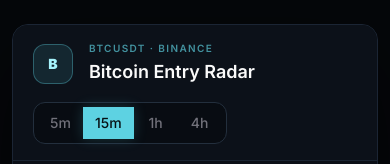
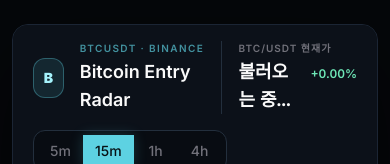
Before and after one commit to ziego0445/bitcoinGPT, a Next.js app: page / in a window 390 px wide. Shown: the top 164 px of the page. Built offline with nearby package versions, Linux system fonts and the light colour scheme; no server answers.

Commit message:
Show current BTC price in the header, always visible
The price was previously only visible below the chart, and the header
had just a "Live move" % that was itself hidden below the sm breakpoint.
Now the header always shows the live BTC/USDT price next to the % move.

```diff
--- a/app/components/BitcoinEntryChart.tsx
+++ b/app/components/BitcoinEntryChart.tsx
@@ -592,11 +592,14 @@
               <p className="text-[10px] font-semibold uppercase tracking-[0.14em] text-cyan-300/60">BTCUSDT · Binance</p>
               <h1 className="mt-0.5 text-lg font-semibold text-zinc-50">Bitcoin Entry Radar</h1>
             </div>
-            <div className="hidden border-l border-[#232f3d] pl-4 sm:block">
-              <p className="text-[10px] font-semibold uppercase tracking-[0.1em] text-zinc-500">Live move</p>
-              <p className={`mt-0.5 text-sm font-semibold tabular-nums ${priceMove >= 0 ? "text-emerald-300" : "text-rose-300"}`}>
-                {priceMove >= 0 ? "+" : ""}{priceMove.toFixed(2)}%
-              </p>
+            <div className="border-l border-[#232f3d] pl-4">
+              <p className="text-[10px] font-semibold uppercase tracking-[0.1em] text-zinc-500">BTC/USDT 현재가</p>
+              <div className="mt-0.5 flex items-baseline gap-2">
+                <p className="text-lg font-bold tabular-nums text-zinc-50">{currentPrice ? formatPrice(currentPrice) : "불러오는 중..."}</p>
+                <p className={`text-xs font-semibold tabular-nums ${priceMove >= 0 ? "text-emerald-300" : "text-rose-300"}`}>
+                  {priceMove >= 0 ? "+" : ""}{priceMove.toFixed(2)}%
+                </p>
+              </div>
             </div>
           </div>
           <div className="flex items-center gap-3">
```
